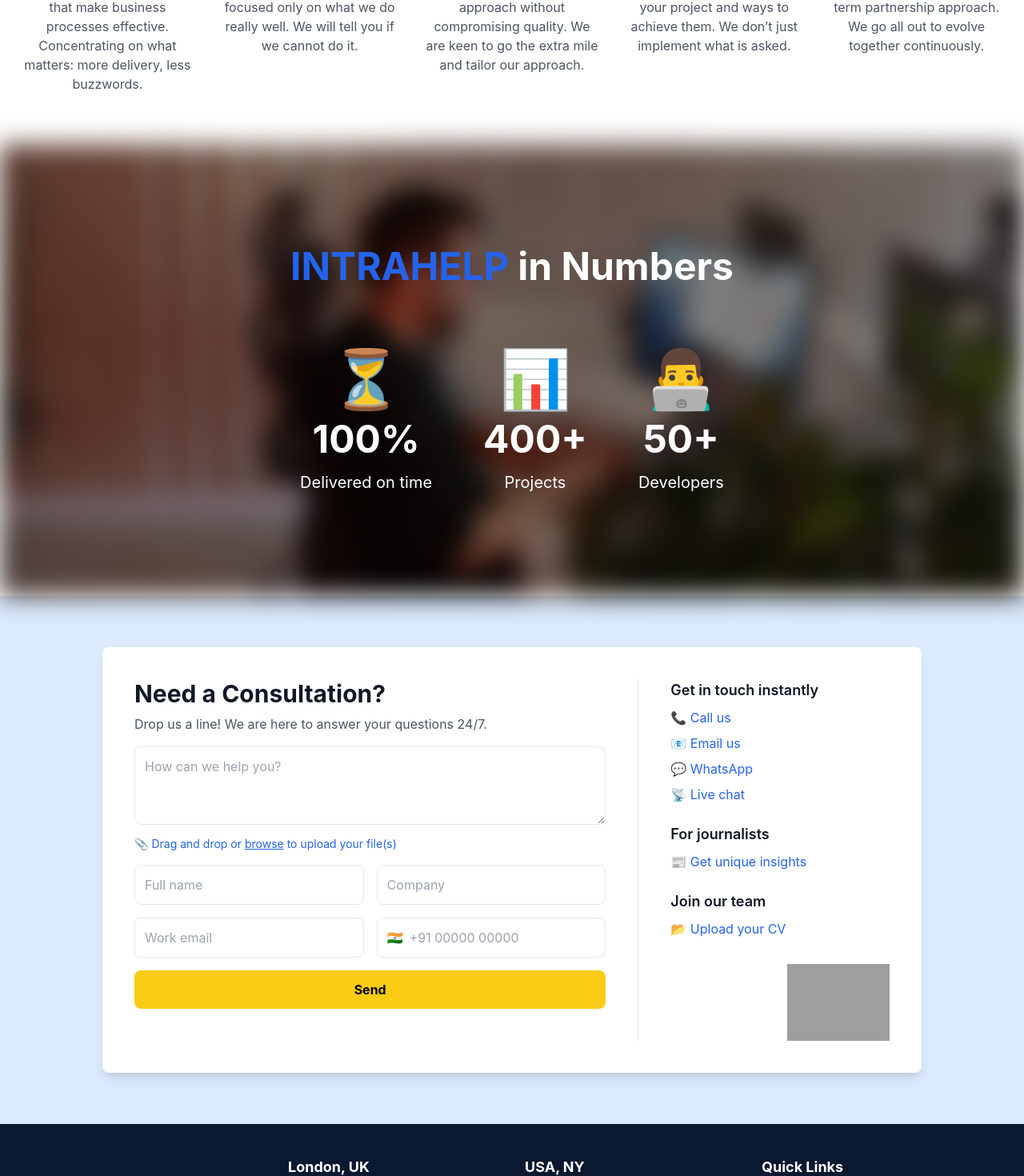
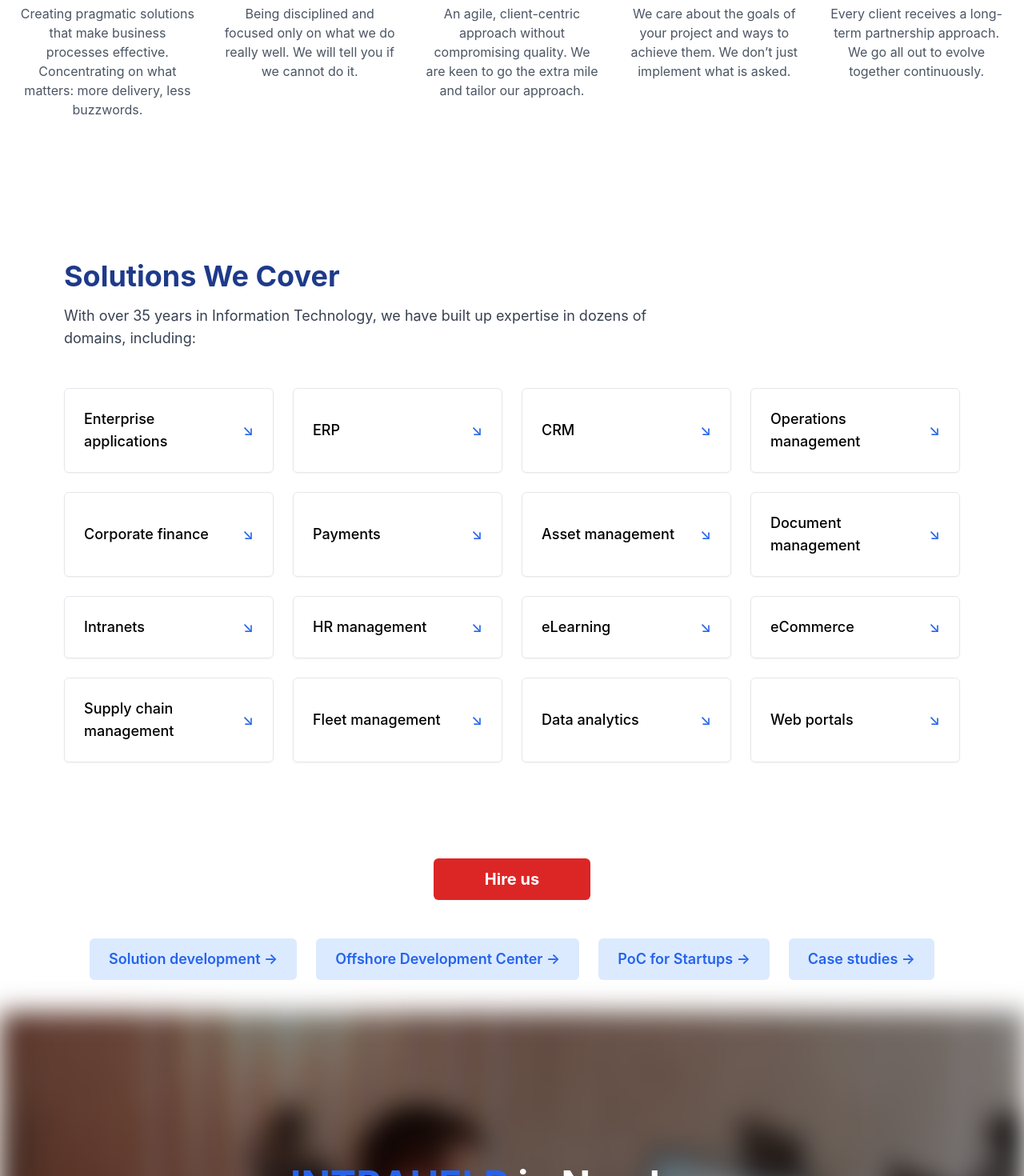
Before and after one commit to DwijNaranje/Build_Intrahelp, a React (Create React App) app: page /about in a window 1280 px wide. Shown: the part 1059-2529 px from the top of the page at 80% size. Built offline with nearby package versions, Linux system fonts and the light colour scheme; grey boxes are pictures that could not be loaded.

Commit message:
button section added

```diff
--- a/src/components/Navbar.js
+++ b/src/components/Navbar.js
@@ -36,7 +36,7 @@
       <nav className={`flex justify-between items-center px-4 py-2 h-16 md:h-20 transition-all duration-300 ${isScrolled ? "bg-white text-black" : "bg-transparent text-white hover:bg-white"}`}>
         {/* Logo */}
         <Link to="/">
-          <img src={logo} alt="Intrahelp Logo" className="h-[150px] md:h-[180px] w-auto ml-[30px]" />
+          <img src={logo} alt="Intrahelp Logo" className="h-[150px] md:h-[180px] w-auto " />
         </Link>
 
         {/* Mobile Menu Button */}
--- a/src/pages/About.js
+++ b/src/pages/About.js
@@ -11,6 +11,51 @@
 
       {/* Our Values Section */}
       <ValuesSection />
+
+
+      {/* Solutions We Cover Section */}
+      <section className="bg-white px-6 md:px-20 py-20">
+        <h2 className="text-4xl font-bold text-blue-900 mb-4 relative inline-block">
+          <span className="bg-blue-100 absolute inset-0 w-10 h-10 -left-4 -top-2 rounded-sm z-[-1]"></span>
+          Solutions We Cover
+        </h2>
+        <p className="text-gray-700 mb-12 text-lg max-w-3xl">
+          With over 35 years in Information Technology, we have built up expertise in dozens of domains, including:
+        </p>
+        <div className="grid grid-cols-1 sm:grid-cols-2 md:grid-cols-3 lg:grid-cols-4 gap-6">
+          {[
+            "Enterprise applications", "ERP", "CRM", "Operations management",
+            "Corporate finance", "Payments", "Asset management", "Document management",
+            "Intranets", "HR management", "eLearning", "eCommerce",
+            "Supply chain management", "Fleet management", "Data analytics", "Web portals"
+          ].map((item, index) => (
+            <div key={index} className="border p-6 shadow-sm hover:shadow-md transition rounded-md flex justify-between items-center text-lg font-medium">
+              {item}
+              <span className="text-blue-600 ml-2">↘</span>
+            </div>
+          ))}
+        </div>
+      </section>
+
+      {/* Buttons Section */}
+      <div className="w-full py-10 bg-white flex flex-col items-center">
+        {/* Larger Centered "Hire Us" Button */}
+        <button className="px-16 py-3 text-xl bg-red-600 text-white font-bold rounded-md hover:bg-red-700 transition mb-12">
+          Hire us
+        </button>
+
+        {/* Other Buttons in a Single Line */}
+        <div className="flex flex-wrap justify-center gap-6">
+          {["Solution development", "Offshore Development Center", "PoC for Startups", "Case studies"].map((item) => (
+            <button
+              key={item}
+              className="px-6 py-3 bg-blue-100 text-blue-600 font-semibold text-lg rounded-md hover:bg-blue-200 transition flex items-center"
+            >
+              {item} →
+            </button>
+          ))}
+        </div>
+      </div>
 
       {/* Intrahelp in Numbers Section */}
       <NumbersSection />
@@ -54,7 +99,7 @@
   ];
 
   return (
-    <div className="py-16 px-6 text-center">
+    <div className="py-24 px-6 text-center">
       <h2 className="text-4xl font-bold mb-10">Our Values</h2>
       <div className="grid grid-cols-1 sm:grid-cols-2 md:grid-cols-3 lg:grid-cols-5 gap-8">
         {values.map((value, index) => (
@@ -71,7 +116,7 @@
 
 const NumbersSection = () => {
   return (
-    <div className="relative w-full py-32 text-white">
+    <div className="relative w-full py-48 text-white">
       {/* Background Image with slight blur effect */}
       <div className="absolute inset-0 bg-cover bg-center filter blur-lg" style={{ backgroundImage: `url(${bgImage})` }}>
         <div className="absolute inset-0 bg-black opacity-50"></div>
--- a/src/pages/Home.js
+++ b/src/pages/Home.js
@@ -75,6 +75,27 @@
 
     <ExploreOurOffering />
 
+    {/* Buttons Section */}
+<div className="w-full py-10 bg-white flex flex-col items-center">
+  {/* Larger Centered "Hire Us" Button */}
+  <button className="px-16 py-3 text-xl bg-red-600 text-white font-bold rounded-md hover:bg-red-700 transition mb-12">
+    Hire us
+  </button>
+
+  {/* Other Buttons in a Single Line */}
+  <div className="flex flex-wrap justify-center gap-6">
+    {["Solution development", "Offshore Development Center", "PoC for Startups", "Case studies"].map((item) => (
+      <button
+        key={item}
+        className="px-6 py-3 bg-blue-100 text-blue-600 font-semibold text-lg rounded-md hover:bg-blue-200 transition flex items-center"
+      >
+        {item} →
+      </button>
+    ))}
+  </div>
+</div>
+
+
 
     {/* Industries Section (Updated) */}
 <div className="w-full py-24 bg-gray-100 text-center">
```
